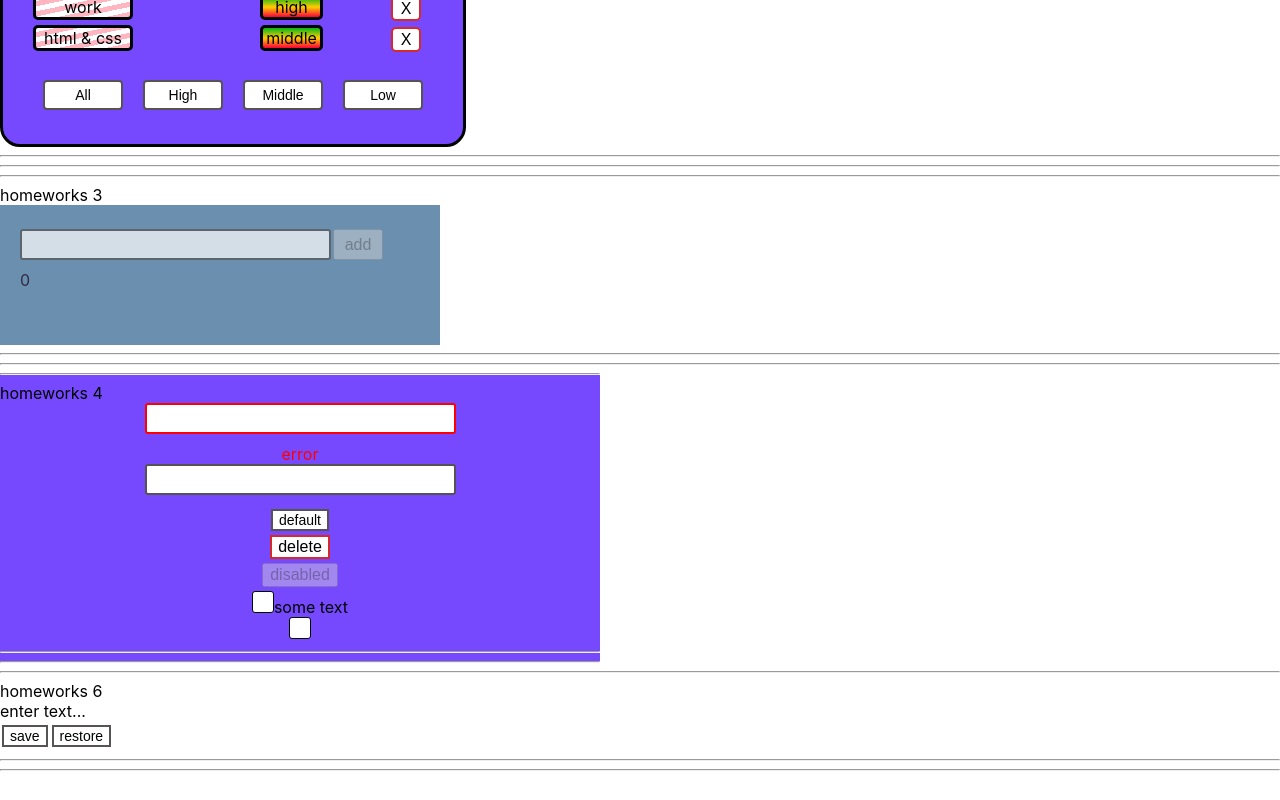
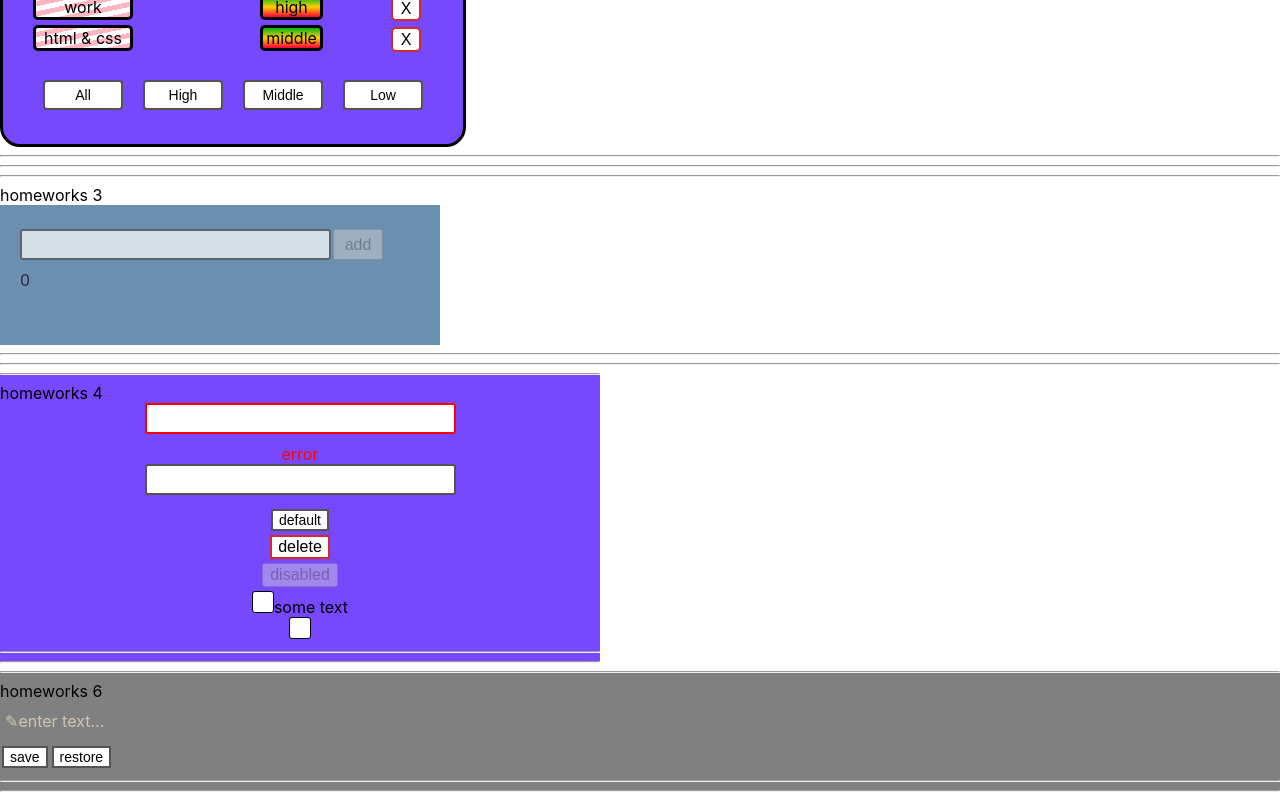
Before and after one commit to HailRase/HomeWork, a React (Create React App) app: page /#/pre-junior in a window 1280 px wide. Shown: the part 478-1278 px from the top of the page. Before the commit the page ends 1257 px from the top, so only its background shows below. Built offline with nearby package versions, Linux system fonts and the light colour scheme.

Commit message:
fixed bag

```diff
--- a/src/p2-homeworks/h6/HW6.tsx
+++ b/src/p2-homeworks/h6/HW6.tsx
@@ -8,14 +8,14 @@ function HW6() {
 
     const save = () => {
         saveState<string>('editable-span-value', value)
+        alert(`Text ${value} was saved!`)
     }
     const restore = () => {
-        //let text = restoreState(value)
-        setValue(value)
+        setValue(restoreState<string>('editable-span-value', ''))
     }
 
     return (
-        <div>
+        <div style={{backgroundColor: "gray"}}>
             <hr/>
             homeworks 6
 
--- /dev/null
+++ b/src/p2-homeworks/h6/common/c4-SuperEditableSpan/SuperEditableSpan.module.css
@@ -0,0 +1,8 @@
+.spanStyle {
+    display: inline-block;
+    height: 31px;
+    padding-top: 10px;
+    cursor: pointer;
+    margin-left: 5px;
+    color: #d0c5b5;
+}
--- a/src/p2-homeworks/h6/common/c4-SuperEditableSpan/SuperEditableSpan.tsx
+++ b/src/p2-homeworks/h6/common/c4-SuperEditableSpan/SuperEditableSpan.tsx
@@ -1,5 +1,6 @@
 import React, {DetailedHTMLProps, InputHTMLAttributes, HTMLAttributes, useState, KeyboardEvent} from 'react'
 import SuperInputText from '../../../h4/common/c1-SuperInputText/SuperInputText'
+import s from './SuperEditableSpan.module.css'
 
 // тип пропсов обычного инпута
 type DefaultInputPropsType = DetailedHTMLProps<InputHTMLAttributes<HTMLInputElement>, HTMLInputElement>
@@ -46,7 +47,7 @@ const SuperEditableSpan: React.FC<SuperEditableSpanType> = (
         onDoubleClick && onDoubleClick(e)
     }
 
-    const spanClassName = `${'сделать красивый стиль для спана'} ${className}`
+    const spanClassName = `${s.spanStyle} ${className}`
 
     return (
         <>
@@ -63,11 +64,10 @@ const SuperEditableSpan: React.FC<SuperEditableSpanType> = (
                     <span
                         onDoubleClick={onDoubleClickCallBack}
                         className={spanClassName}
-
                         {...restSpanProps}
                     >
                         {/*если нет захардкодженного текста для спана, то значение инпута*/}
-                        {children || restProps.value}
+                        &#9998;{children || restProps.value}
                     </span>
                 )
             }
```
